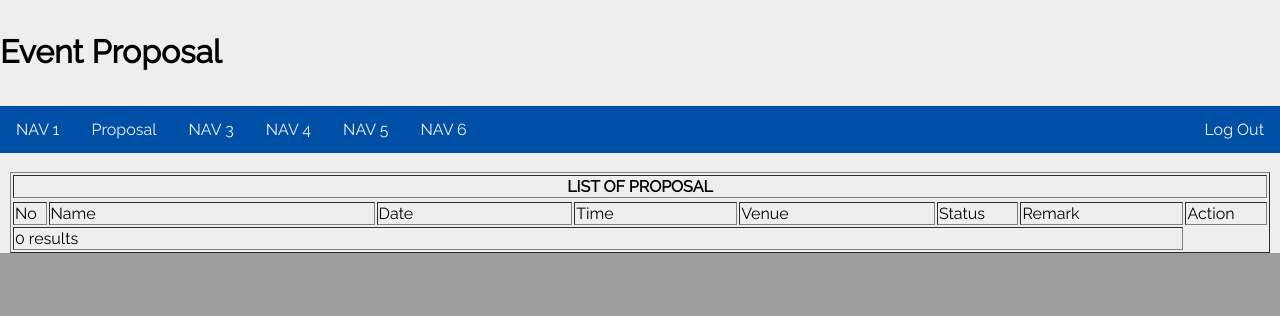
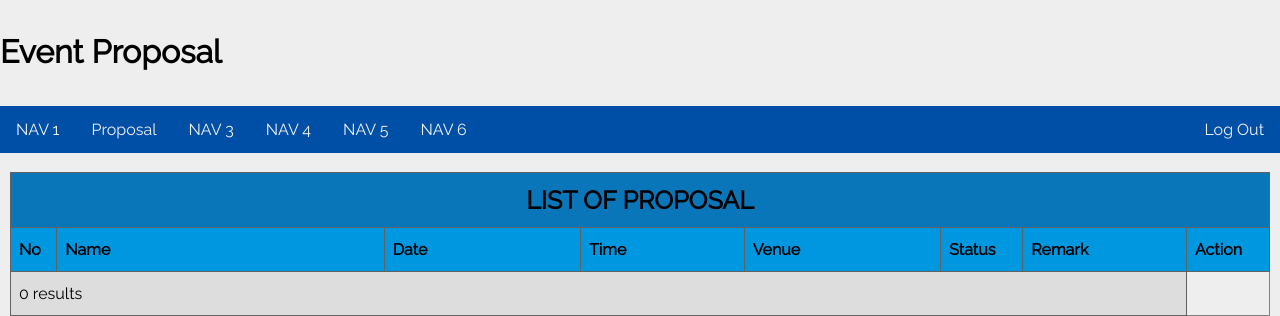
Before and after one commit to hamadanono/EventManagementSystem, a PHP site: page /proposal_admin.php in a window 1280 px wide. Shown: the part 961-1277 px from the top of the page. Before the commit the page ends 1214 px from the top, so only its background shows below. Run offline with PHP 8.4, Linux system fonts and the light colour scheme; data that the repository does not hold is empty.

Commit message:
Update style.css

```diff
--- a/css/style.css
+++ b/css/style.css
@@ -47,6 +47,69 @@
     margin-left:auto;
     margin-right: auto;
     border-radius: 5%;
+}
+#event-list-table {
+    font-family: "Raleway", sans-serif;
+    border-collapse: collapse;
+    width: 100%;
+   }
+   #event-list-table td, #event-list-table th {
+    border: 1px solid #616161;
+    padding: 8px;
+   }
+   #event-list-table tr:nth-child(even){background-color: #ddd;}
+   #event-list-table tr:hover {background-color: #C8B4BA;}
+   #event-list-table th {
+    padding-top: 12px;
+    padding-bottom: 12px;
+    text-align: center;
+    background-color: #0876B8;
+    font-size: 25px;
+    font-family: "Raleway", sans-serif;
+    color: black;
+   }
+   #event-list-table td {
+    padding-top: 12px;
+    padding-bottom: 12px;
+    text-align: left;
+    color: black;
+   }
+
+   #event-list-table tr:nth-child(1) {
+    padding-top: 12px;
+    padding-bottom: 12px;
+    text-align: center;
+    background-color: #0097E1;
+    color: black;
+    font-weight: bold;
+  }
+
+#event-list-table td.status-active {
+    color: green;
+}
+
+#event-list-table td.status-closed {
+    color: red;
+}
+
+#event-list-table td.status-pending {
+    color: rgb(236, 161, 0);
+}
+
+.update-event-table{
+    border: none;
+    background-color: #5682b5;
+    padding: 10px;
+    border-radius: 5px;
+    border-spacing: 2px;
+    border-collapse: separate;
+    width: 100%;
+
+}
+
+.update-event-table th{
+    width: 15%;
+    text-align: left;
 }
 
 .table-event-board {
```
